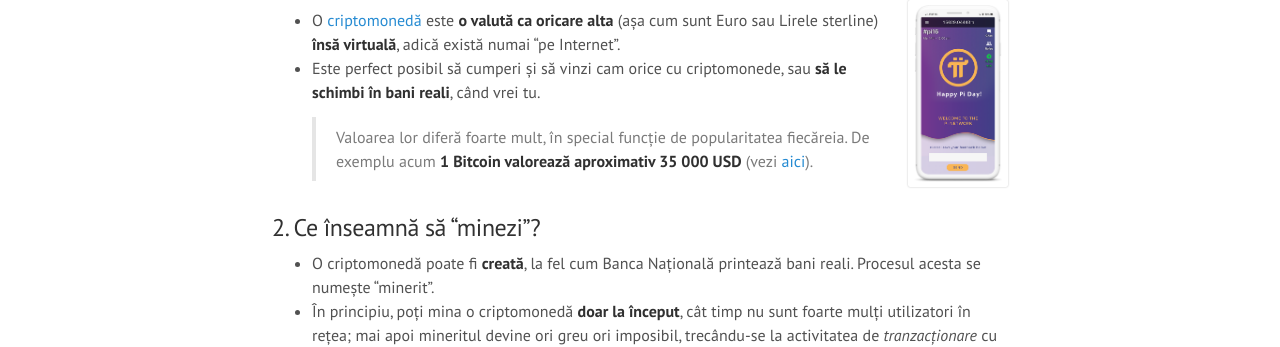
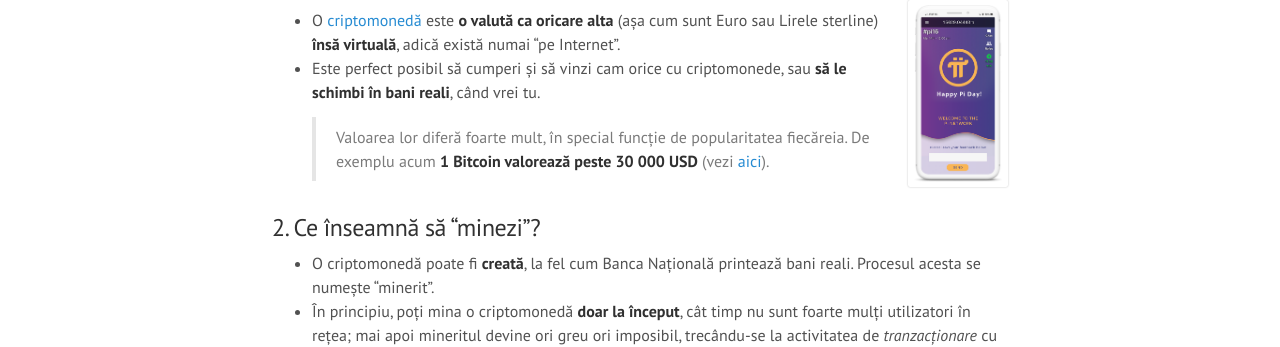
Before and after one commit to vpalos/vpalos.github.io, a Jekyll site: the page built from _posts/2021-01-29-criptomoneda-pi.md, in a window 1280 px wide and 900 px high. Shown: the part 348-695 px from the top of the window. Built offline with Jekyll 4.4.1, drawn with Linux system fonts in a browser that asks for light colours; comment, search, counter and statistics services are not loaded.

Commit message:
Update 2021-01-29-criptomoneda-pi.md

```diff
--- a/_posts/2021-01-29-criptomoneda-pi.md
+++ b/_posts/2021-01-29-criptomoneda-pi.md
@@ -15,7 +15,7 @@ Am scris acest scurt articol în special pentru prietenii și apropiații mei ce
 
 - O [criptomonedă](https://ro.wikipedia.org/wiki/Criptomoned%C4%83) este **o valută ca oricare alta** (așa cum sunt Euro sau Lirele sterline) **însă virtuală**, adică există numai "pe Internet".
 - Este perfect posibil să cumperi și să vinzi cam orice cu criptomonede, sau **să le schimbi în bani reali**, când vrei tu.
-  > Valoarea lor diferă foarte mult, în special funcție de popularitatea fiecăreia. De exemplu acum **1 Bitcoin valorează aproximativ 35 000 USD** (vezi [aici](https://www.coindesk.com/price/bitcoin)).
+  > Valoarea lor diferă foarte mult, în special funcție de popularitatea fiecăreia. De exemplu acum **1 Bitcoin valorează peste 30 000 USD** (vezi [aici](https://www.coindesk.com/price/bitcoin)).
 
 ## 2. Ce înseamnă să "minezi"?
 
```
Also changed, not shown: other parts of _posts/2021-01-29-criptomoneda-pi.md (+2 -0 lines).
